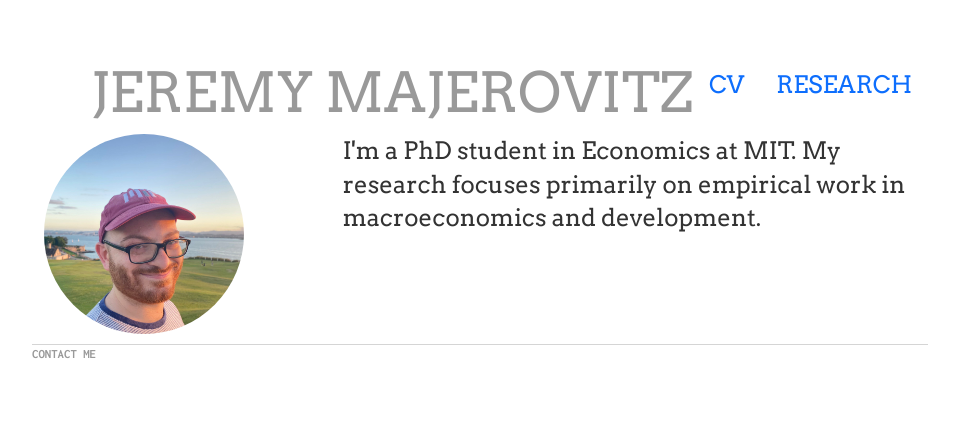
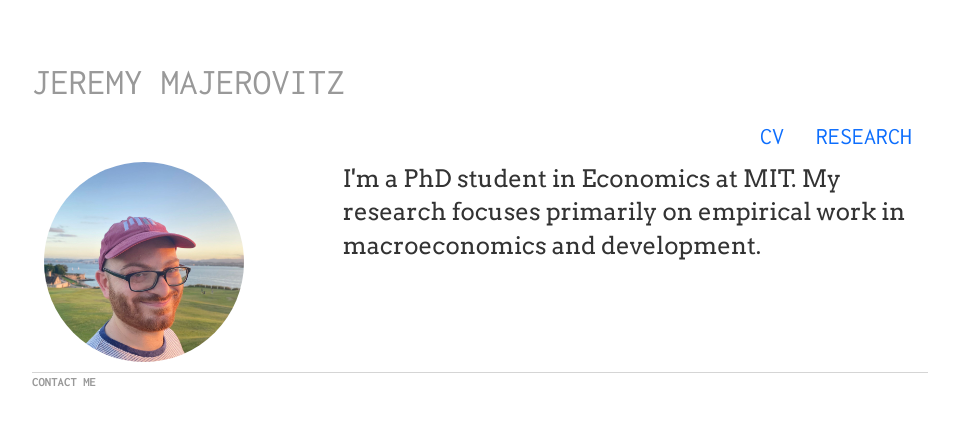
Before and after one commit to jmajic/jmajic.github.io, a Jekyll site: the page built from index.html, in a window 1280 px wide. Shown: the top 425 px of the page, without its empty margins (160-1119 px from the left). Built offline with Jekyll 4.4.1, drawn with Linux system fonts in a browser that asks for light colours.

Commit message:
added in header class to tell site which font to use

```diff
--- a/_layouts/default.html
+++ b/_layouts/default.html
@@ -10,11 +10,13 @@
 		{% include google_analytics.html %}
 
 		<body>
-			<ul class="nav justify-content-end">
-				<h3 class="text-muted" "nav-item"><a href="/">JEREMY MAJEROVITZ</a></h3>
-				<li class="nav-item"><a class="nav-link" href="/cv/Majerovitz_CV_April_2019.pdf">CV</a></li>
-	        		<li class="nav-item"><a class="nav-link" href="/research">RESEARCH</a></li>
-			</ul>
+			<div class="header">
+				<h3 class="text-muted text-start"><a href="/">JEREMY MAJEROVITZ</a></h3>
+				<ul class="nav justify-content-end">
+					<li class="nav-item"><a class="nav-link" href="/cv/Majerovitz_CV_April_2019.pdf">CV</a></li>
+					<li class="nav-item"><a class="nav-link" href="/research">RESEARCH</a></li>
+				</ul>
+			</div>
 			<div class="container">
 
 			{{ content }}
```
